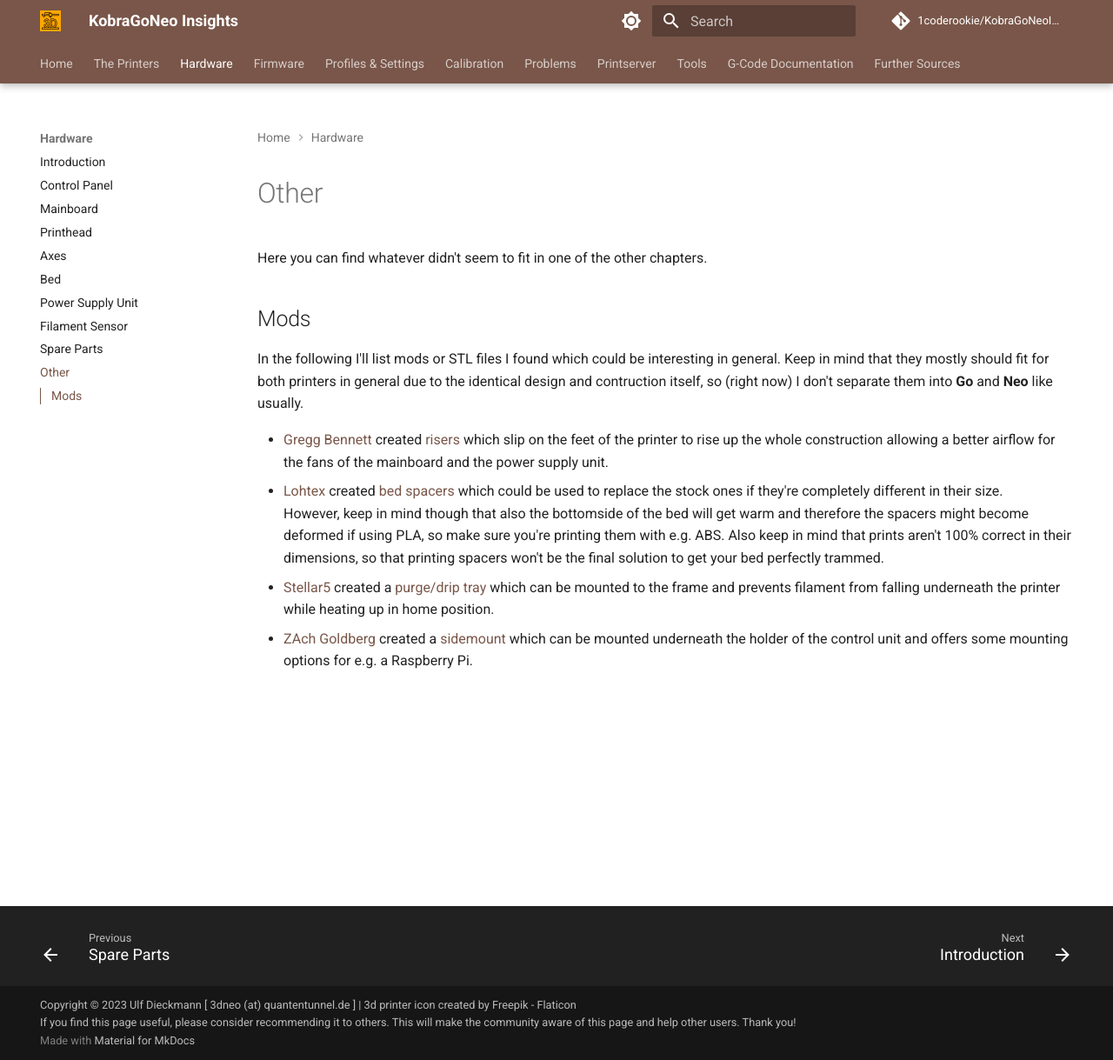
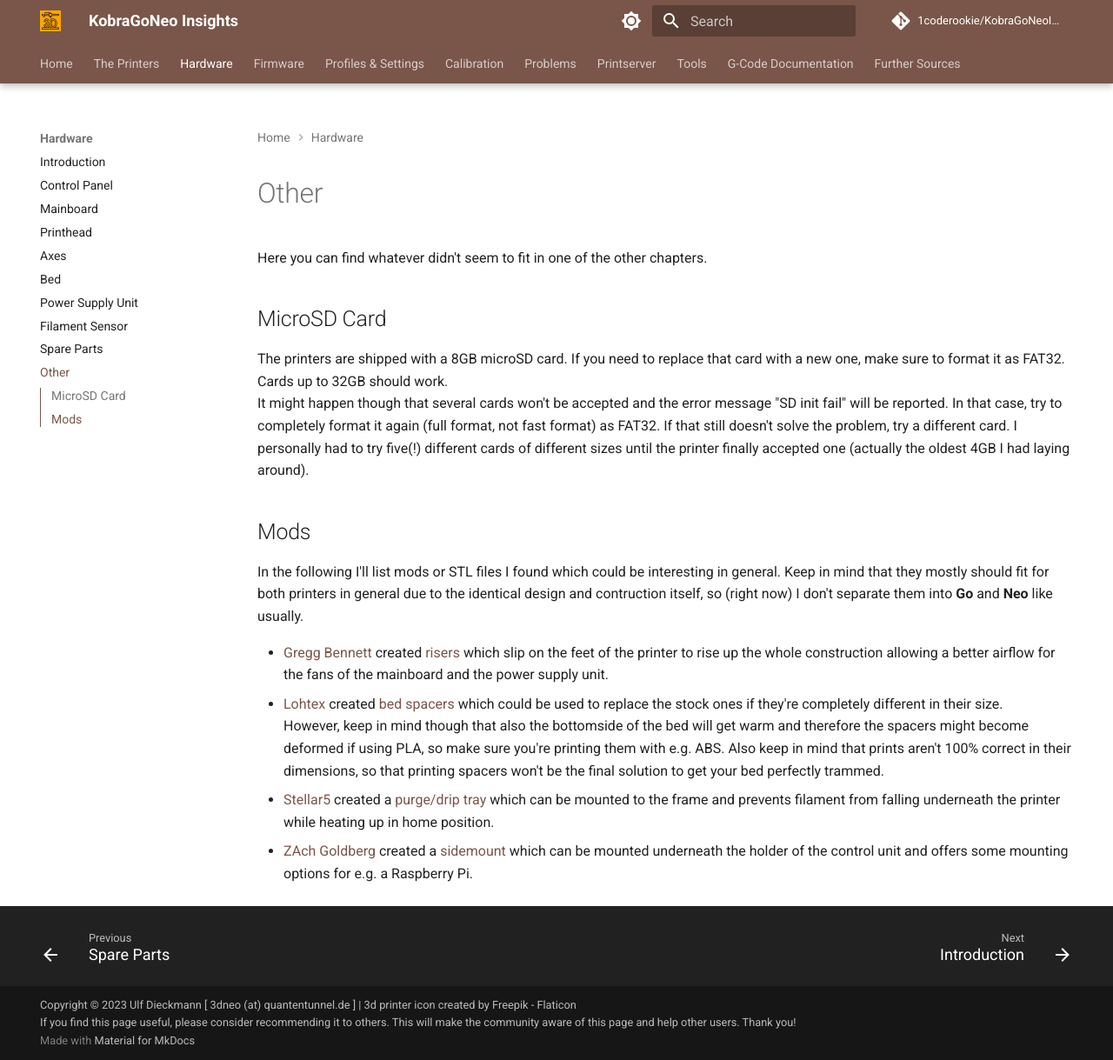
Before and after one commit to 1coderookie/KobraGoNeoInsights, an MkDocs documentation site: the page built from docs/hardware/other.md, in a window 1280 px wide and 1219 px high. Shown: the whole window at 87% size. Built offline with MkDocs 1.6.1 and Material for MkDocs 9.7.7, drawn with Linux system fonts in a browser that asks for light colours; comment, search, counter and statistics services are not loaded.

Commit message:
Update other.md

```diff
--- a/docs/hardware/other.md
+++ b/docs/hardware/other.md
@@ -3,6 +3,10 @@
 # Other
 
 Here you can find whatever didn't seem to fit in one of the other chapters.
+
+## MicroSD Card
+The printers are shipped with a 8GB microSD card. If you need to replace that card with a new one, make sure to format it as FAT32. Cards up to 32GB should work.
+It might happen though that several cards won't be accepted and the error message "SD init fail" will be reported. In that case, try to completely format it again (full format, not fast format) as FAT32. If that still doesn't solve the problem, try a different card. I personally had to try five(!) different cards of different sizes until the printer finally accepted one (actually the oldest 4GB I had laying around).
 
 ## Mods
 In the following I'll list mods or STL files I found which could be interesting in general. Keep in mind that they mostly should fit for both printers in general due to the identical design and contruction itself, so (right now) I don't separate them into **Go** and **Neo** like usually.
```
